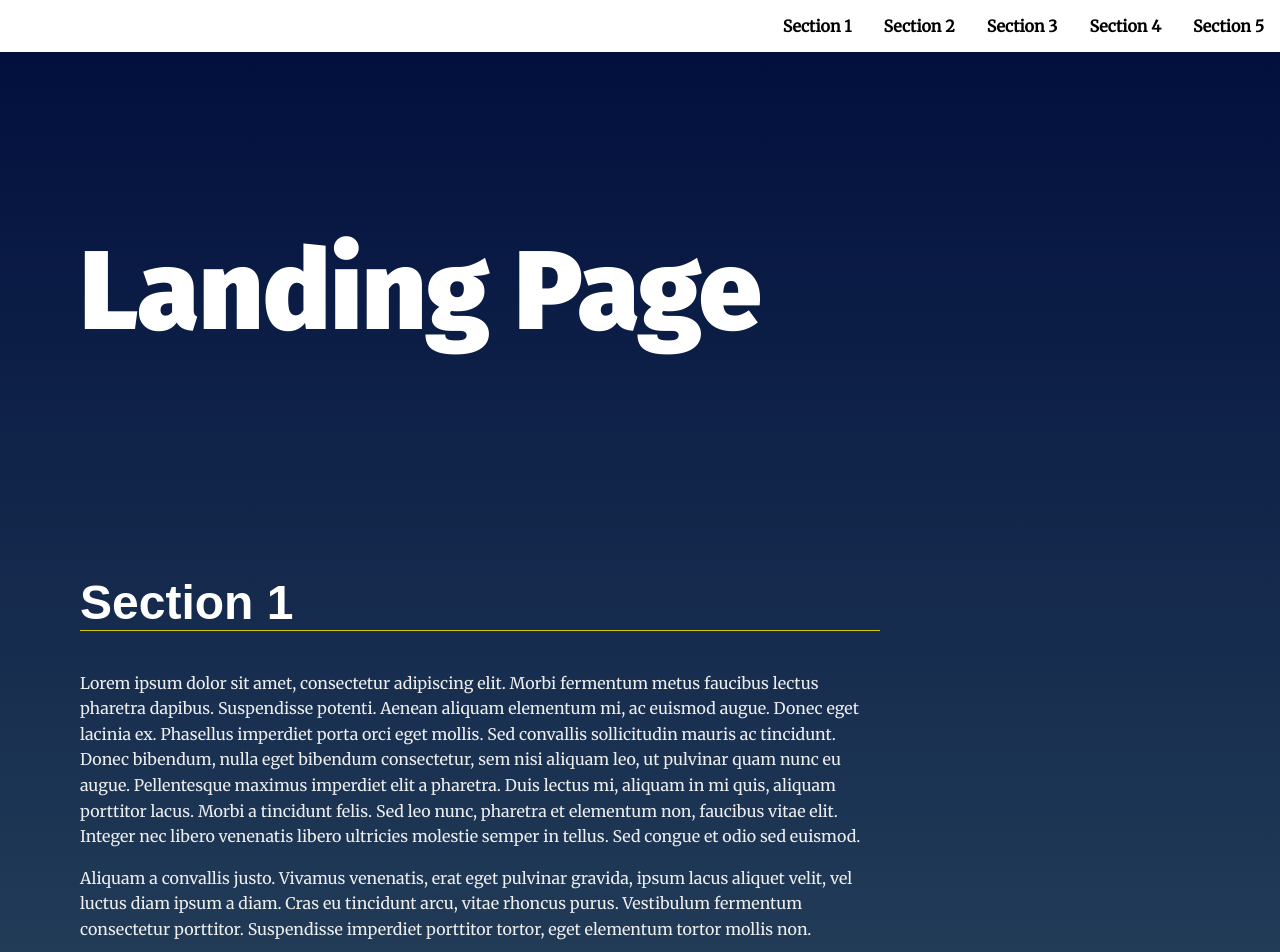
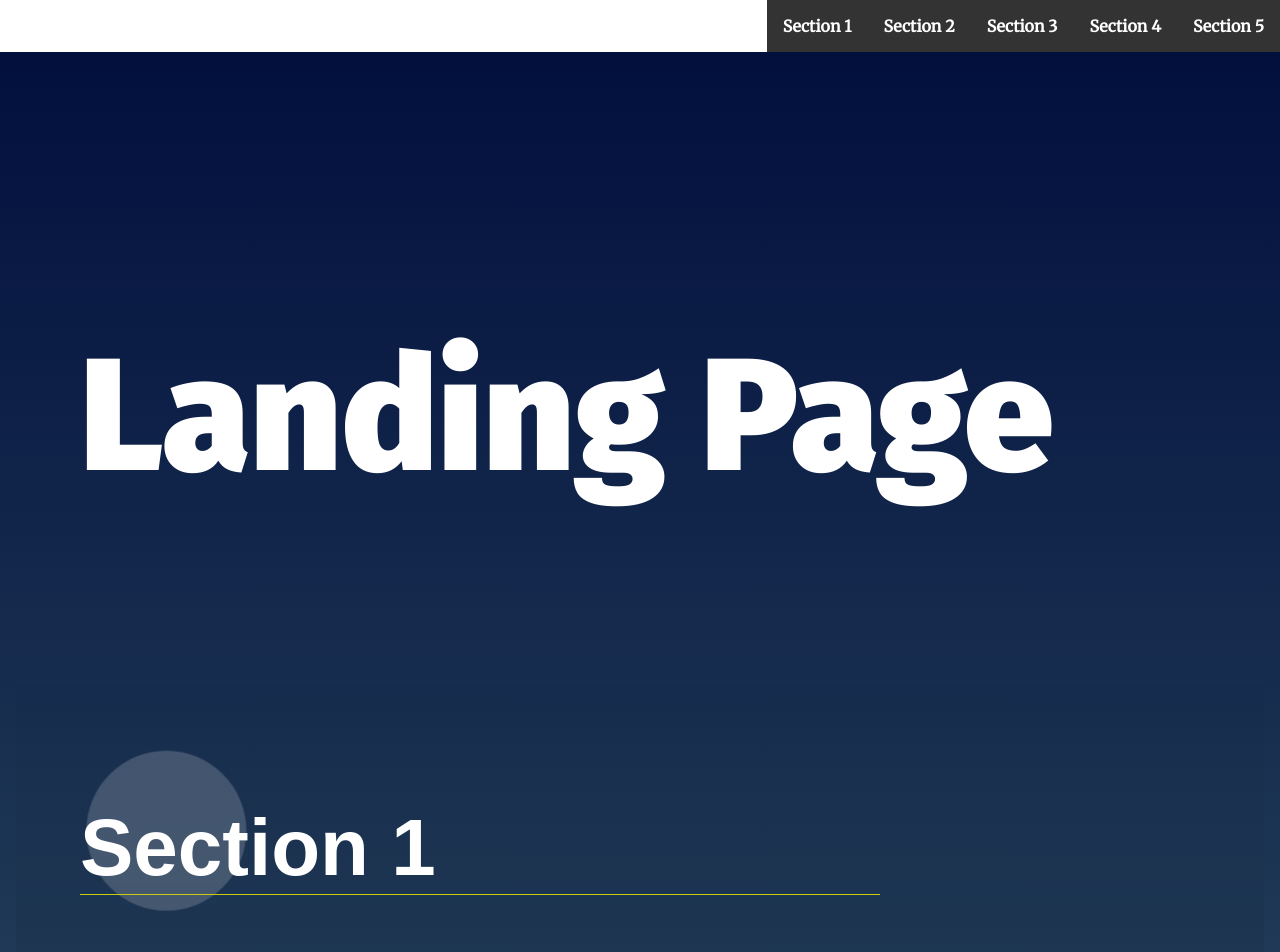
Before and after one commit to heymonheymon3000/landing-page, a plain HTML site: page index.html in a window 1280 px wide. Shown: the top 952 px of the page. Drawn offline with Linux system fonts and the light colour scheme.

Commit message:
adding fixing from review

```diff
--- a/css/navbar.css
+++ /dev/null
@@ -1,4 +0,0 @@
-.navbar_list_container {
-    display: flex;
-    justify-content: flex-end;
-}
--- a/css/styles.css
+++ b/css/styles.css
@@ -7,7 +7,7 @@
  * To learn more, visit: https://css-tricks.com/reboot-resets-reasoning/
  *
 */
-@import "./navbar.css";
+
 
 /* ---- Base Rules ---- */
 body {
@@ -88,6 +88,12 @@ section {
     transition: ease 0.3s all;
 }
 
+.link__active {
+    background: #333;
+    color: #fff !important;
+    transition: ease 0.3s all;
+}
+
 /* Header Styles */
 .page__header {
     background: #fff;
@@ -107,7 +113,6 @@ section {
 .page__footer p{
     color: #fff;
 }
-
 
 /* ---- Theme Rules ---- */
 /* Landing Container Styles */
@@ -189,6 +194,10 @@ section:nth-of-type(3n + 1) .landing__container::after {
     transition: ease 0.5s all;
 }
 
+.navbar_list_container {
+    display: flex;
+    justify-content: flex-end;
+}
 
 /* ---- Theme State Rules ---- */
 /* Section Active Styles */
@@ -221,3 +230,43 @@ section.your-active-class .landing__container::after {
 		           rotate(-360deg);
 	}
 }
+
+
+@media(max-width:599px) {
+    h1 {
+        font-size: 4em;
+        margin: 2em 4rem 1em;
+    }
+    h2 {
+        border-bottom: 1px solid #cc1;
+        font-family: 'Oxygen', Sans-Serif;
+        font-size: 2em;
+        color: #fff;
+    }
+}
+
+@media(min-width: 600px) and (max-width:900px) {
+    h1 {
+        font-size: 7em;
+        margin: 2em 4rem 1em;
+    }
+    h2 {
+        border-bottom: 1px solid #cc1;
+        font-family: 'Oxygen', Sans-Serif;
+        font-size: 3em;
+        color: #fff;
+    }
+}
+
+@media(min-width:901px) {
+    h1 {
+        font-size: 10em;
+        margin: 2em 4rem 1em;
+    }
+    h2 {
+        border-bottom: 1px solid #cc1;
+        font-family: 'Oxygen', Sans-Serif;
+        font-size: 5em;
+        color: #fff;
+    }
+}
--- a/js/app.js
+++ b/js/app.js
@@ -19,6 +19,7 @@
 */
 let navBarList = document.getElementById("navbar__list");
 const landingContainerCount = document.getElementsByClassName("landing__container").length;
+
 /**
  * End Global Variables
  * Start Helper Functions
@@ -27,20 +28,20 @@ const landingContainerCount = document.getElementsByClassName("landing__containe
 let isInViewport = function(elem) {
     let bounding = elem.getBoundingClientRect();
     return (
-        bounding.top <= 50 &&
-        bounding.bottom <=
-        (window.innerHeight || document.documentElement.clientHeight) &&
-        bounding.right <=
-        (window.innerWidth || document.documentElement.clientWidth)
+      bounding.top >= 0 &&
+      bounding.left >= 0 &&
+      bounding.bottom <= (window.innerHeight || document.documentElement.clientHeight) &&
+      bounding.right <= (window.innerWidth || document.documentElement.clientWidth)
   );
 };
 
 // build the nav
 function buildNav() {
-    for (i = 1; i < landingContainerCount + 1; i++) {
-        let section = document.querySelector("#section" + i);
+    for (let i = 1; i < landingContainerCount + 1; i++) {
+        const id = "section" + i;
+        let section = document.querySelector("#"+id);
         let sectionTitle = section.getAttribute('data-nav');
-        let selectionListItem = buildListItem(sectionTitle);
+        let selectionListItem = buildListItem(id, sectionTitle);
 
         // Scroll to section on link click
         // Scroll to anchor ID using scrollTO event
@@ -55,13 +56,15 @@ function buildNav() {
         window.addEventListener(
           "scroll",
           function(event) {
+            let nItem = this.document.getElementById('nav-'+id);
             if (isInViewport(section)) {
               section.classList.add("your-active-class");
+              nItem.classList.add("link__active");
             } else {
               section.classList.remove("your-active-class");
+              nItem.classList.remove("link__active");
             }
-            },
-            false
+          }
         );
 
         navBarList.appendChild(selectionListItem);
@@ -69,19 +72,20 @@ function buildNav() {
 }
 
 // Build menu
-function buildListItem(sectionTitle) {
+function buildListItem(id, sectionTitle) {
+    console.log("id => " + id);
     let selectionListItem = document.createElement('li');
+    selectionListItem.id = 'nav-'+id;
     selectionListItem.className = 'menu__link';
     selectionListItem.textContent = sectionTitle;
-
     return selectionListItem;
 }
+
 /**
  * End Helper Functions
  * Begin Main Functions
  *
 */
-
 buildNav();
 /**
  * End Main Functions
```
Also changed, not shown: README.md. Lines whose indentation alone changed are shown as unchanged.
